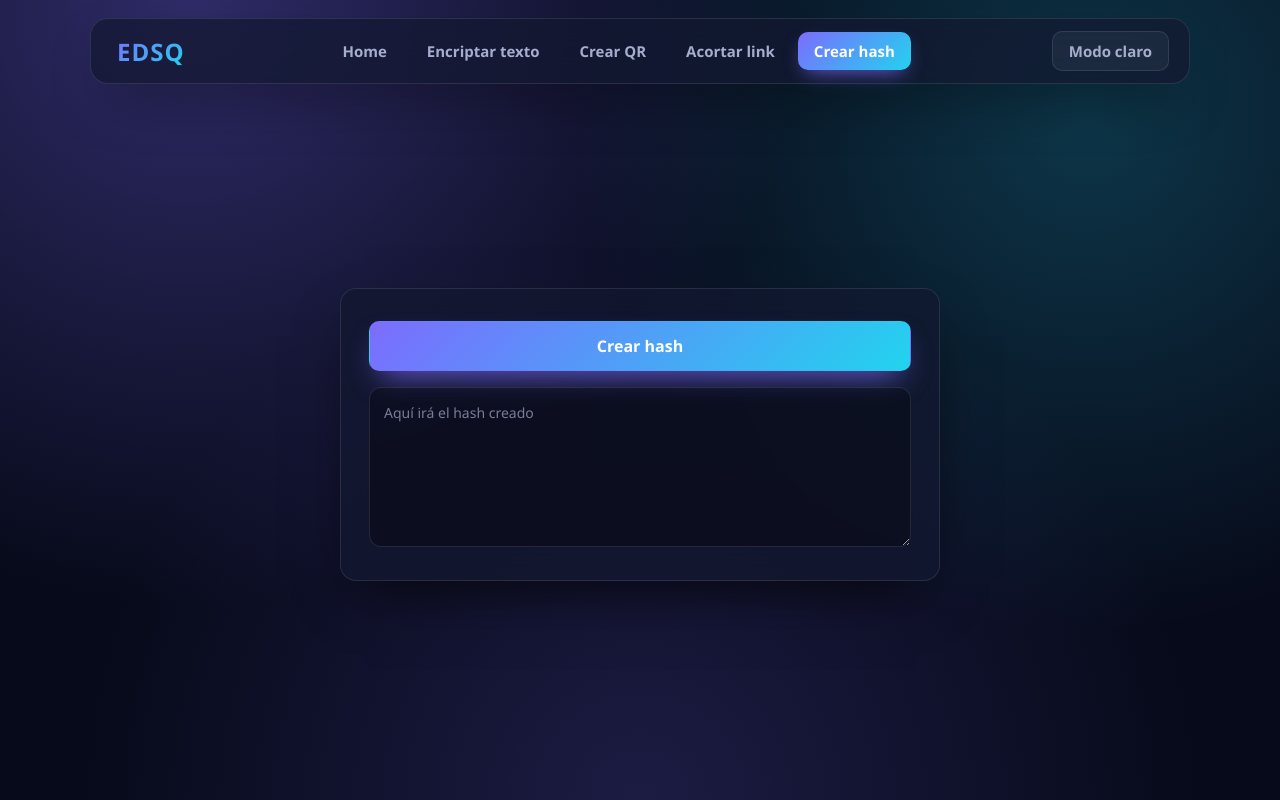
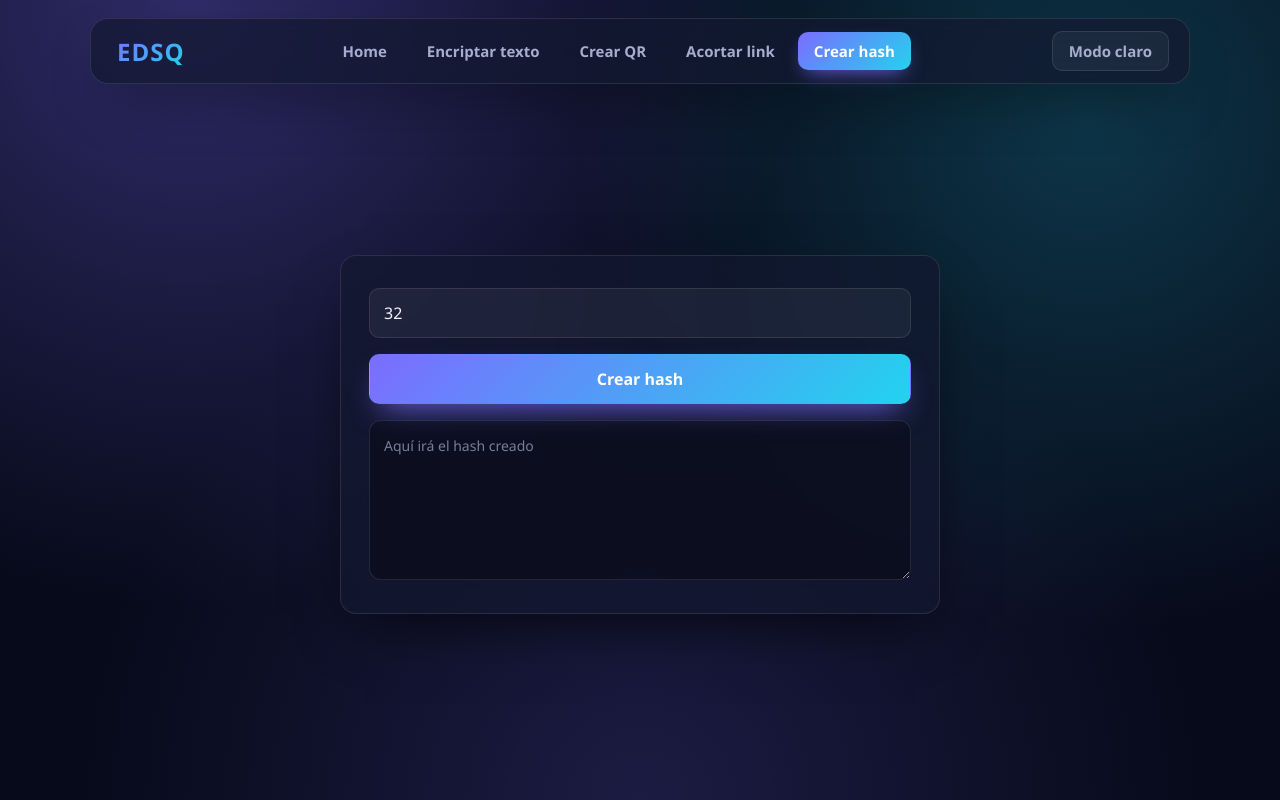
Before and after one commit to jhonatan-jaimes/front-crypt, a React (Vite) app: page /hash in a window 1280 px wide. Built offline with nearby package versions, Linux system fonts and the light colour scheme; no server answers.

Commit message:
Introducción de digitos del hash

```diff
--- a/src/assets/component/form-hash/Form.hash.module.css
+++ b/src/assets/component/form-hash/Form.hash.module.css
@@ -12,7 +12,7 @@
 }
 
 .botonHash {
-  margin-top: 4px;
+  margin-top: 16px;
   width: 100%;
   padding: 13px;
   border-radius: 10px;
@@ -34,6 +34,27 @@
   transform: translateY(1px);
 }
 
+.inputHash {
+  width: 100%;
+  margin-top: 4px;
+  padding: 13px 14px;
+  border-radius: 10px;
+  font-size: 16px;
+  background: var(--input-bg);
+  border: 1px solid var(--border);
+  color: var(--text);
+  transition: border-color 0.2s ease, box-shadow 0.2s ease;
+}
+
+.inputHash::placeholder {
+  color: var(--placeholder);
+}
+
+.inputHash:focus {
+  border-color: var(--accent);
+  box-shadow: var(--focus);
+}
+
 .textArea {
   width: 100%;
   margin-top: 16px;
--- a/src/assets/component/form-hash/FormHashComponent.jsx
+++ b/src/assets/component/form-hash/FormHashComponent.jsx
@@ -1,14 +1,24 @@
 import styles from "./Form.hash.module.css";
 import BotonComponent from '../boton/BotonComponent'
 import TextAreaComponent from "../area-text/TextAreaComponent"
+import InputTextComponent from "../input-text/InputTextComponent";
 
-export const FormHashComponent = ({ value, code, onClick  }) => {
+export const FormHashComponent = ({ value, code, onClick, onChange  }) => {
   return (
     <section className={styles.divForm}>
+      <InputTextComponent
+        value={value}
+        type={"number"}
+        min={8}
+        max={128}
+        placeholder={`Largo del hash (8 - 128)`}
+        className={styles.inputHash}
+        onChange={onChange}
+      />
       <BotonComponent
         nameButton={"Crear hash"}
         className={styles.botonHash}
-        onClick={() => onClick("get-hash", { value: value })}
+        onClick={() => onClick("get-hash", { value: Number(value) })}
       />
       <TextAreaComponent
         value={code.hash}
--- a/src/assets/component/input-text/InputTextComponent.jsx
+++ b/src/assets/component/input-text/InputTextComponent.jsx
@@ -1,9 +1,12 @@
 import React from "react";
 
-const InputTextComponent = ({ value, placeholder, className, onChange }) => {
+const InputTextComponent = ({ value, placeholder, className, onChange, type = "text", min, max }) => {
   return (
     <input
       name="text"
+      type={type}
+      min={min}
+      max={max}
       value={value}
       placeholder={placeholder}
       className={className}
--- a/src/assets/pages/hash/HashPage.jsx
+++ b/src/assets/pages/hash/HashPage.jsx
@@ -7,6 +7,7 @@ import styles from "./Hash.module.css"
 const HashPage = () => {
 
   const [code, setCode] = useState({ hash: "" })
+  const [value, setValue] = useState(32)
 
   const onClick = async (mode, objeto) => {
     try {
@@ -18,9 +19,13 @@ const HashPage = () => {
     }
   }
 
+  const onChange = (e) => {
+    setValue(e.target.value);
+  }
+
   return(
     <section className={styles.divGeneral}>
-      <FormHashComponent onClick={onClick} code={code} value={32}/>
+      <FormHashComponent onClick={onClick} code={code} value={value} onChange={onChange}/>
     </section>
   )
 }
```
